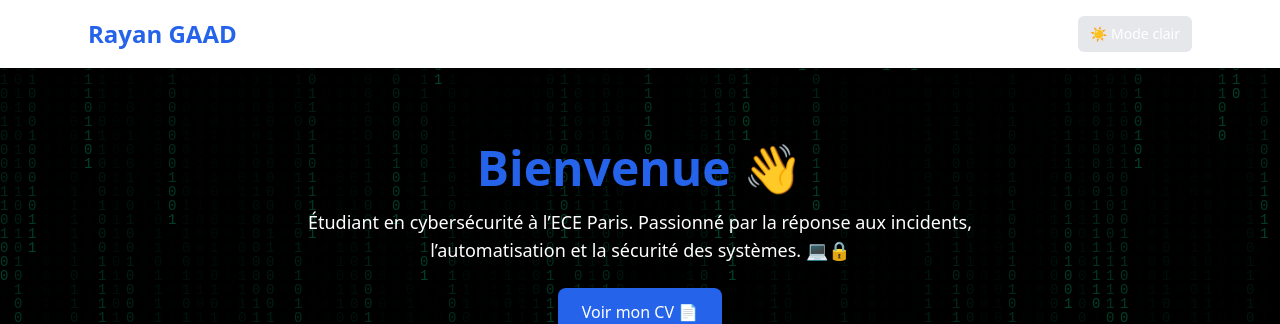
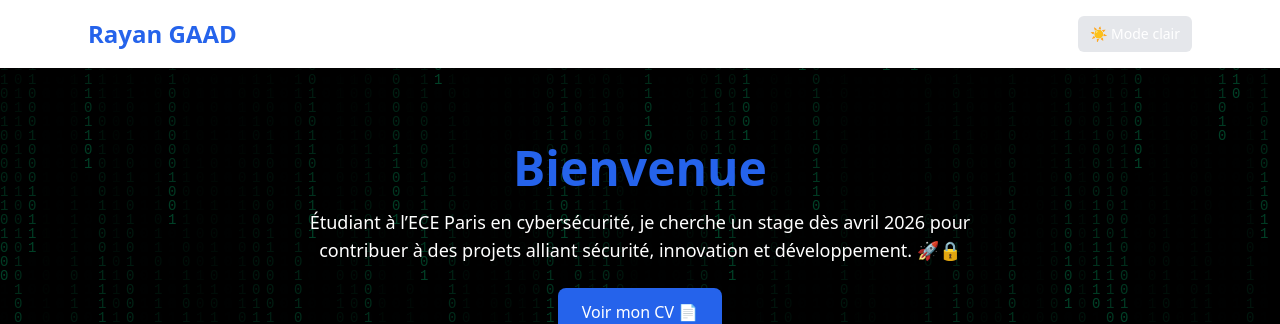
Before and after one commit to RayanGAAD/portfolio-rayan, a Next.js app: page / in a window 1280 px wide. Shown: the top 324 px of the page. Built offline with nearby package versions, Linux system fonts and the light colour scheme.

Commit message:
Amélioration de la section accueil + phrase de présentation revue

```diff
--- a/app/page.tsx
+++ b/app/page.tsx
@@ -39,11 +39,10 @@ export default function Home() {
       {/* 🏠 SECTION ACCUEIL */}
       <section className="flex flex-col items-center justify-center flex-1 text-center pt-24 px-4">
         <h2 className="text-5xl font-bold mb-4 text-blue-600 dark:text-blue-400 mt-12">
-          Bienvenue 👋
+          Bienvenue
         </h2>
         <p className="text-lg max-w-2xl">
-          Étudiant en cybersécurité à l’ECE Paris. Passionné par la réponse aux incidents,
-          l’automatisation et la sécurité des systèmes. 💻🔒
+          Étudiant à l’ECE Paris en cybersécurité, je cherche un stage dès avril 2026 pour contribuer à des projets alliant sécurité, innovation et développement. 🚀🔒
         </p>
         <a
           href="#cv"
```
